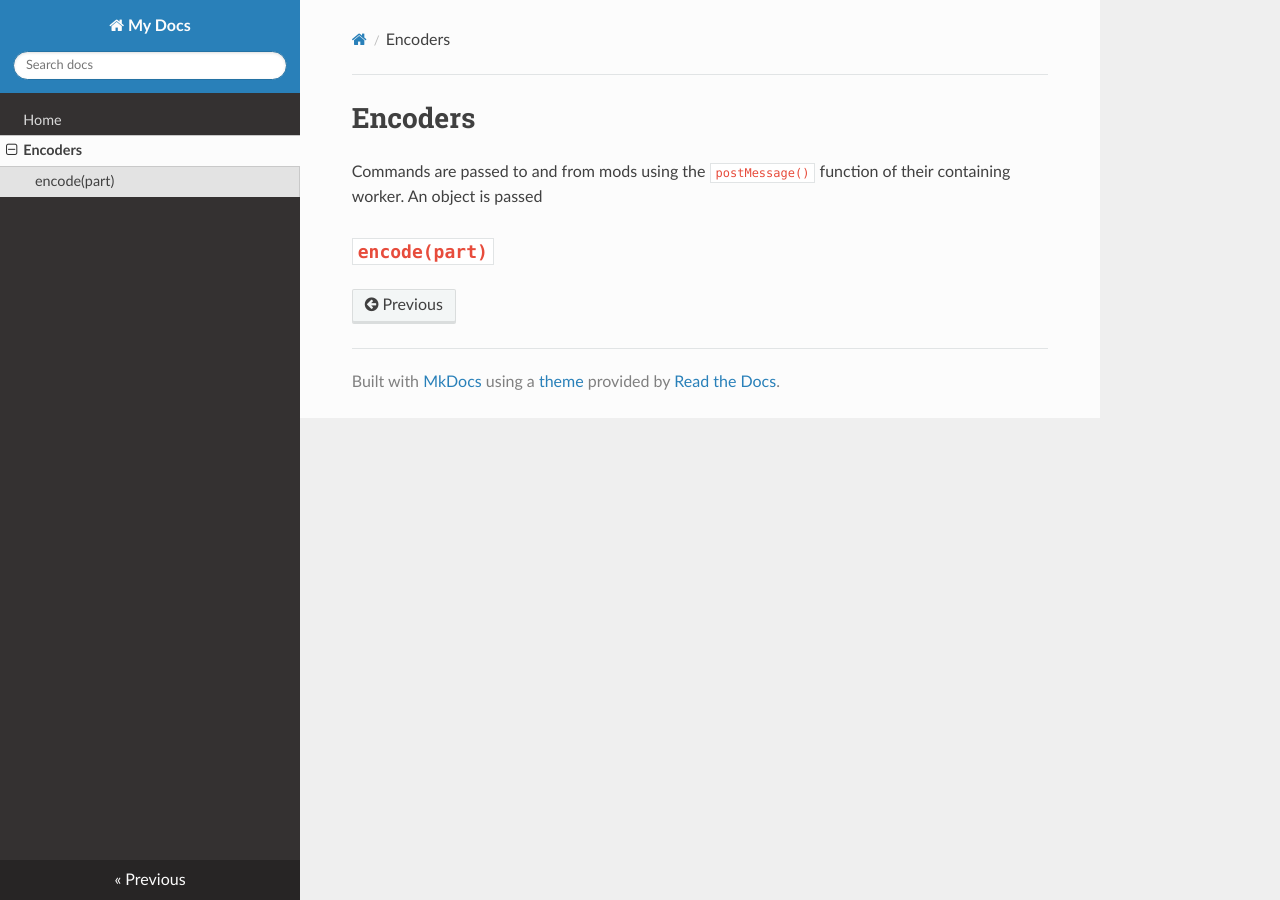
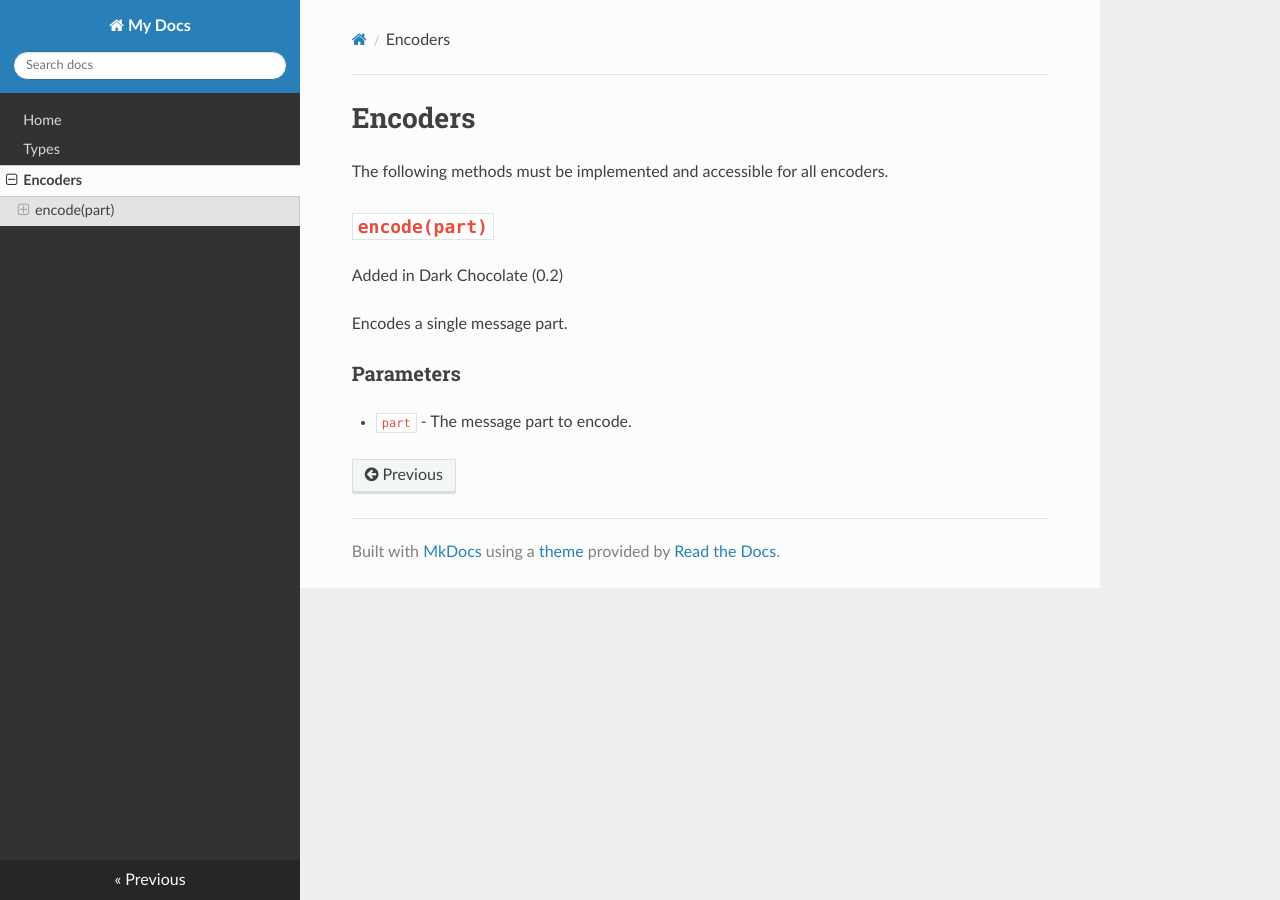
Before and after one commit to bluepichu/a-la-mod, an MkDocs documentation site: the page built from docs/encoders.md, in a window 1280 px wide. Built offline with MkDocs 1.6.1, drawn with Linux system fonts in a browser that asks for light colours; nearby versions of some CDN libraries; old or Windows-style settings are respelled for this version of MkDocs.

Commit message:
Update docs

```diff
--- a/docs/encoders.md
+++ b/docs/encoders.md
@@ -1,5 +1,11 @@
 # Encoders
 
-Commands are passed to and from mods using the `postMessage()` function of their containing worker.  An object is passed
+The following methods must be implemented and accessible for all encoders.
 
 ## `encode(part)`
+Added in Dark Chocolate (0.2)
+
+Encodes a single message part.
+
+### Parameters
+- `part` - The message part to encode.
--- a/mkdocs.yml
+++ b/mkdocs.yml
@@ -1,5 +1,6 @@
 site_name: My Docs
 pages:
 - [index.md, Home]
+- [types.md, Types]
 - [encoders.md, Encoders]
 theme: readthedocs
```
Also changed, not shown: docs/types.md (added, +44 -0 lines).
